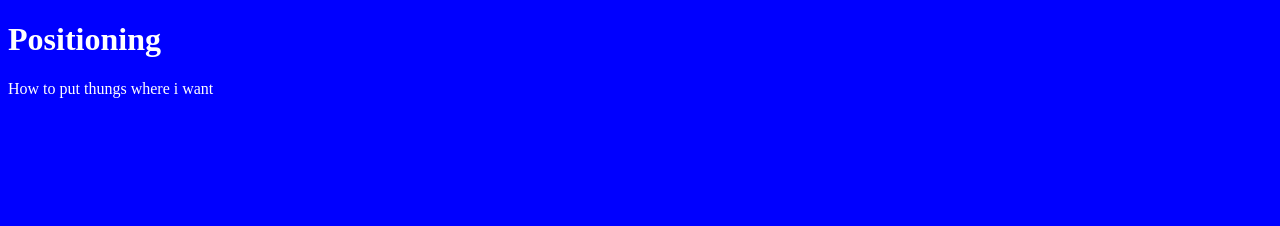
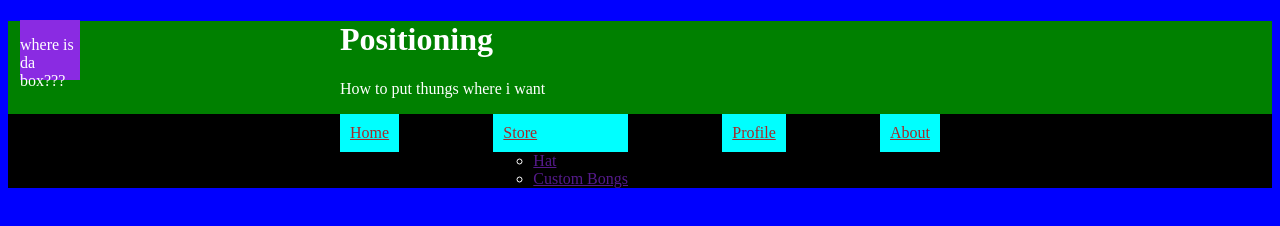
Before and after one commit to emmabarth/warmup16-position, a plain HTML site: page index.html in a window 1280 px wide. Drawn offline with Linux system fonts and the light colour scheme.

Commit message:
modified:   index.html 	modified:   styles.css

```diff
--- a/index.html
+++ b/index.html
@@ -9,12 +9,55 @@
         <link href="styles.css" rel="stylesheet">
     </head>
     <body>
-        <header>
-            <h1>Positioning</h1>
-            <p>
-                How to put thungs where i want
-            </p>
+        <header class="site-header">
+
+
+            <div class="wrapper">
+                <h1>Positioning</h1>
+                <p>
+                    How to put thungs where i want
+                </p>
+            </div>
+
+
+            <div class="box">
+                <p>
+                    where is da box???
+                </p>
+            </div>
+
+
+            <nav class="header-nav">
+                <ul class="wrapper header-nav-list">
+                    <li class="has-dropdown">
+                        <a href="" class="header-nav-link">Home</a>
+                    </li>
+                    <li>
+                        <a href="" class="header-nav-link">
+                            Store
+                        </a>
+                        <ul>
+                            <li>
+                                <a href="" class="">Hat</a>
+                            </li>
+                            <li>
+                                <a href="" class="">Custom Bongs</a>
+                            </li>
+                        </ul>
+
+                    </li>
+                    <li>
+                        <a href="" class="header-nav-link">Profile</a>
+                    </li>
+                    <li>
+                        <a href="" class="header-nav-link">About</a>
+                    </li>
+                </ul>
+            </nav>
+
         </header>
+
+
 
     </body>
 </html>
--- a/styles.css
+++ b/styles.css
@@ -2,3 +2,57 @@ body {
      background-color: blue;
      color:white;
 }
+
+.site-header {
+    background-color: green;
+}
+
+.wrapper {
+    max-width: 600px;
+    margin: 0px auto;
+}
+
+.box {
+    width: 60px;
+    height:60px;
+    background-color:blueviolet;
+    position: absolute;
+    top: 20px;
+    left: 20px;
+}
+
+.header-nav {
+    background-color: black;
+
+}
+
+.header-nav-list {
+    display:flex;
+    list-style-type: none;
+    padding: 0px;
+    justify-content: space-between;
+}
+
+.header-nav-link {
+    background-color: aqua;
+    color:brown;
+    padding: 10px;
+    display:block;
+}
+
+.dropdown {
+    background-color:rgb(189, 241, 224);
+    color: black;
+    position: absolute;
+    display:none;
+
+}
+
+.has-dropdown {
+    position: relative;
+}
+
+.has-dropdown:hover .dropdown{
+    display:block;
+    transition: all;
+}
```
